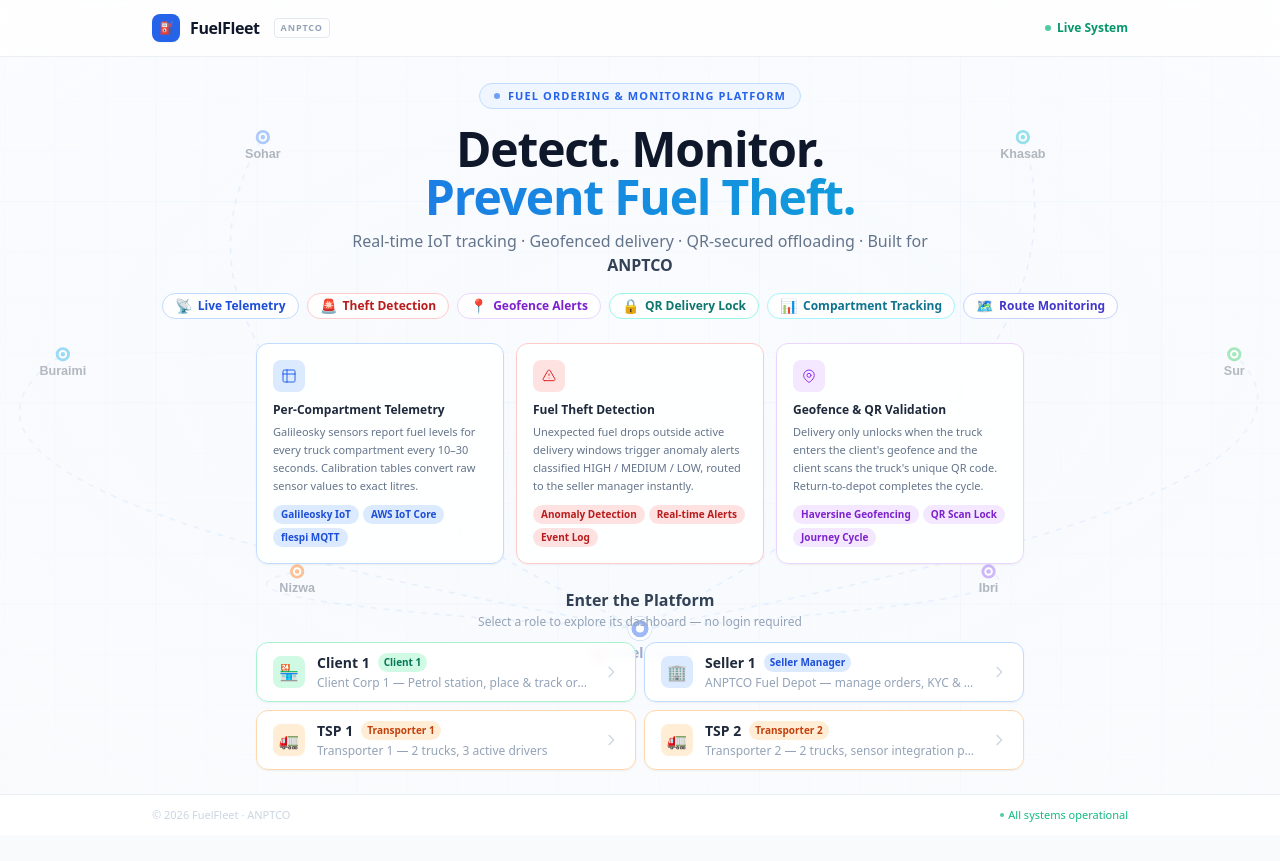
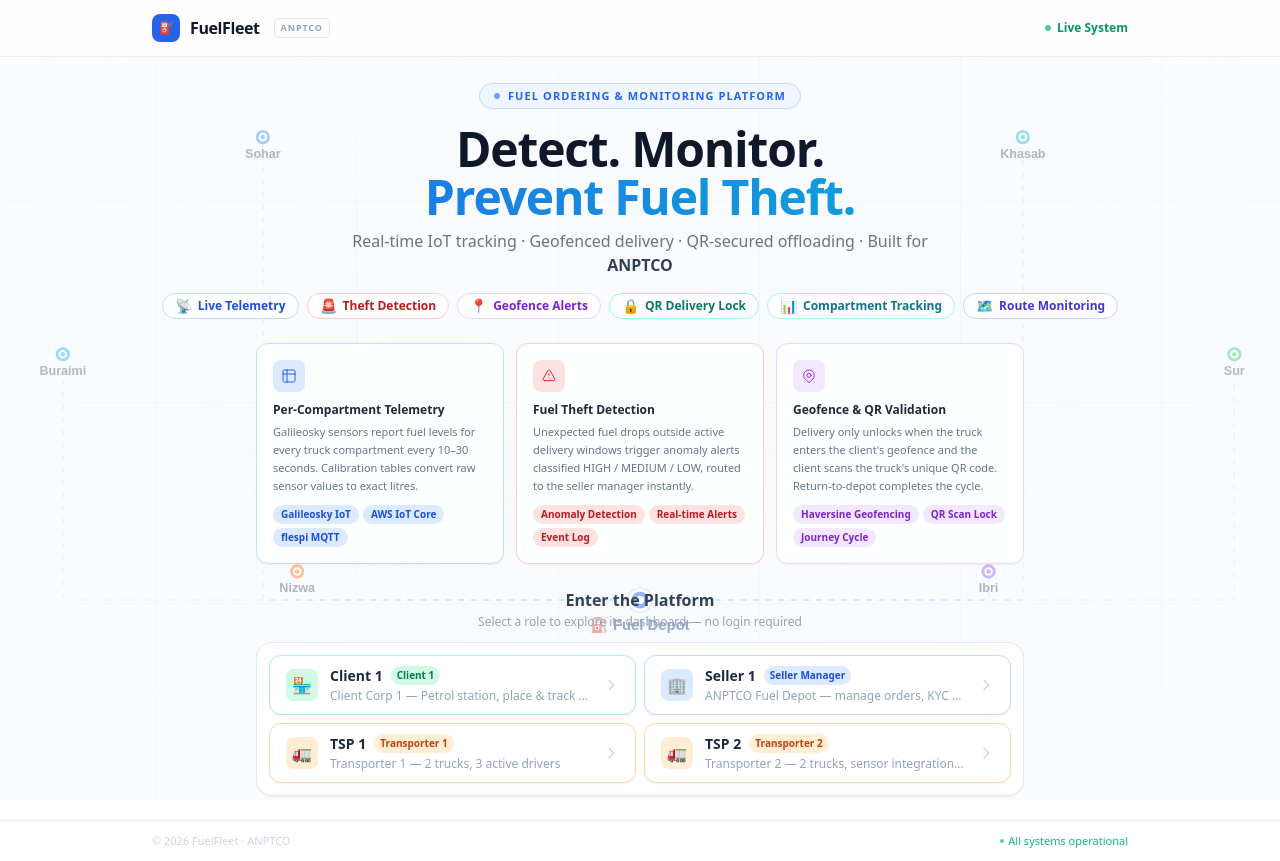
Before and after one commit to GautamMahli08/FrontendStyle-ANPTCO, a Next.js app: page / in a window 1280 px wide. Before the commit the page ends 835 px from the top, so only its background shows below. Built offline with nearby package versions, Linux system fonts and the light colour scheme.

Commit message:
fuel deport icon below persona

```diff
--- a/src/app/page.tsx
+++ b/src/app/page.tsx
@@ -185,7 +185,7 @@
               <p className="text-slate-400 text-xs mt-0.5">Select a role to explore its dashboard — no login required</p>
             </div>
 
-            <div className="space-y-2 max-w-3xl mx-auto">
+            <div className="space-y-2 max-w-3xl mx-auto bg-white rounded-2xl border border-slate-200 shadow-sm p-3">
               {PERSONA_ROWS.map((row, ri) => (
                 <div key={ri} className={`grid gap-2 ${row.length === 2 ? 'sm:grid-cols-2' : 'sm:grid-cols-3'}`}>
                   {row
@@ -199,7 +199,7 @@
                         key={persona.id}
                         onClick={() => quickLogin(persona.id)}
                         disabled={isLoading}
-                        className={`group flex items-center gap-3 bg-white/90 border ${theme.card} rounded-xl px-4 py-2.5 text-left transition-all duration-150 shadow-sm hover:shadow-md disabled:opacity-50 backdrop-blur-sm`}
+                        className={`group flex items-center gap-3 bg-white border ${theme.card} rounded-xl px-4 py-2.5 text-left transition-all duration-150 shadow-sm hover:shadow-md disabled:opacity-50`}
                       >
                         <div className={`w-8 h-8 rounded-lg flex items-center justify-center text-base flex-shrink-0 ${theme.iconBg}`}>
                           {persona.icon}
--- a/src/components/maps/NetworkMap.tsx
+++ b/src/components/maps/NetworkMap.tsx
@@ -14,11 +14,10 @@
 
 type Pt = { x: number; y: number };
 
-// Origin (Fuel Depot) sits in the lower-centre, toward the "Enter the Platform" section.
-const HUB: Pt = { x: 600, y: 550 };
-// Horizontal centre of the screen — routes bow away from it to keep the
-// central content column (cards / hero / login) clear.
-const CENTER_X = 700;
+// Origin (Fuel Depot) sits in the lower third, centred, so it appears just below the
+// login personas (never behind them) while staying clear of the wide-screen crop.
+// Routes run out sideways, then up the margins to the cities.
+const HUB: Pt = { x: 600, y: 525 };
 
 // Destinations live in the left/right margins + corners — never the centre.
 // Labelled with Omani cities (positions are decorative, not geographic).
@@ -31,13 +30,10 @@
   { x: 905,  y: 500, color: '#8b5cf6', dur: 7.5, begin: 1.6, name: 'Ibri'    },
 ];
 
-/** Quadratic curve from a → b, bowed outward (away from screen centre) so routes
- *  hug the margins and avoid the central content. */
+/** Orthogonal "elbow" route from a → b: a straight horizontal run out of the depot,
+ *  then a straight vertical run into the destination — no curves. */
 function routePath(a: Pt, b: Pt): string {
-  const cy = (a.y + b.y) / 2;
-  // push the control point horizontally past the node, away from centre
-  const cx = b.x + (b.x - CENTER_X) * 0.3;
-  return `M ${a.x} ${a.y} Q ${cx.toFixed(1)} ${cy.toFixed(1)} ${b.x} ${b.y}`;
+  return `M ${a.x} ${a.y} L ${b.x} ${a.y} L ${b.x} ${b.y}`;
 }
 
 export default function NetworkMap({ className = '' }: { className?: string }) {
```
Also changed, not shown: .claude/settings.json.
